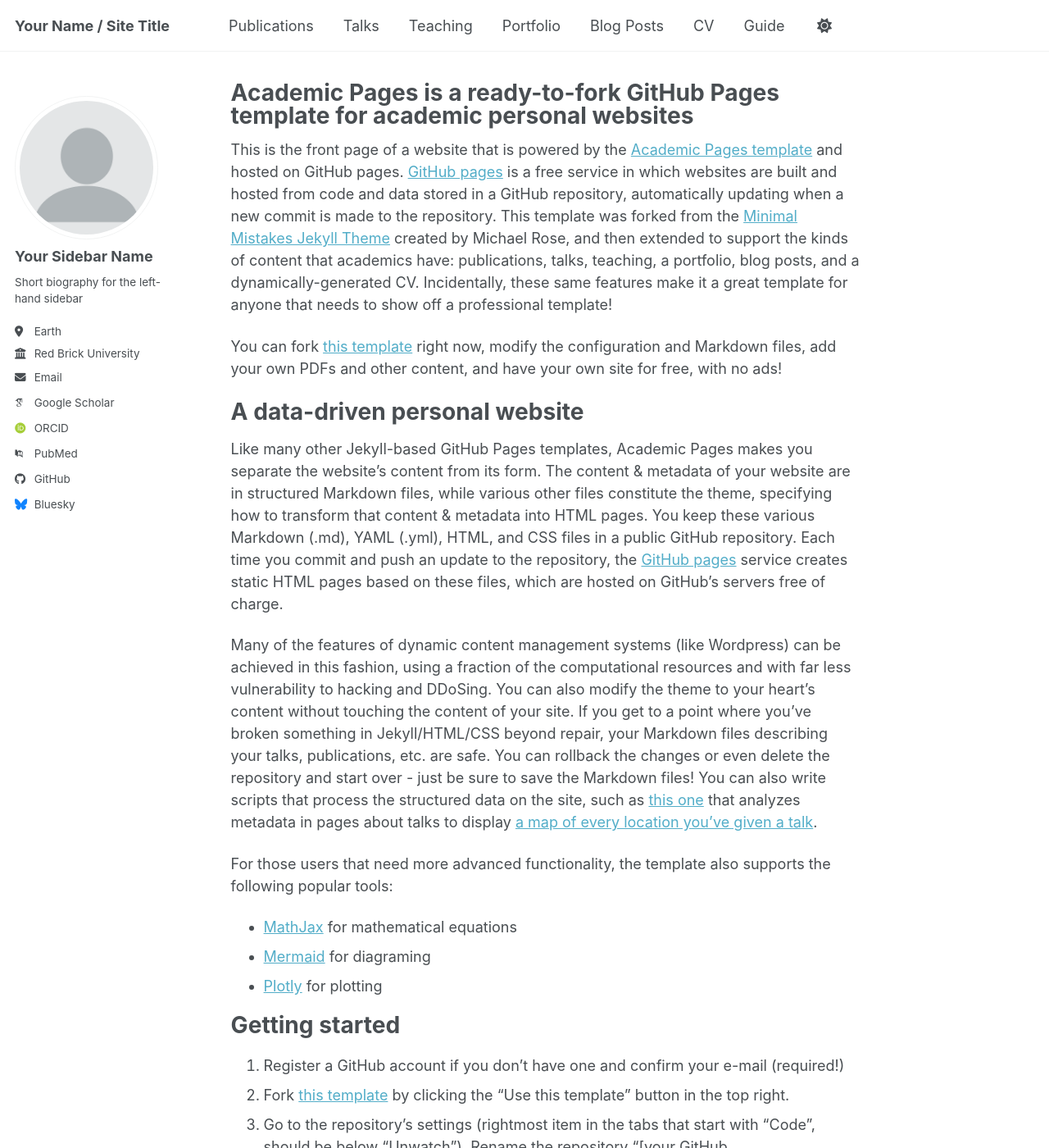
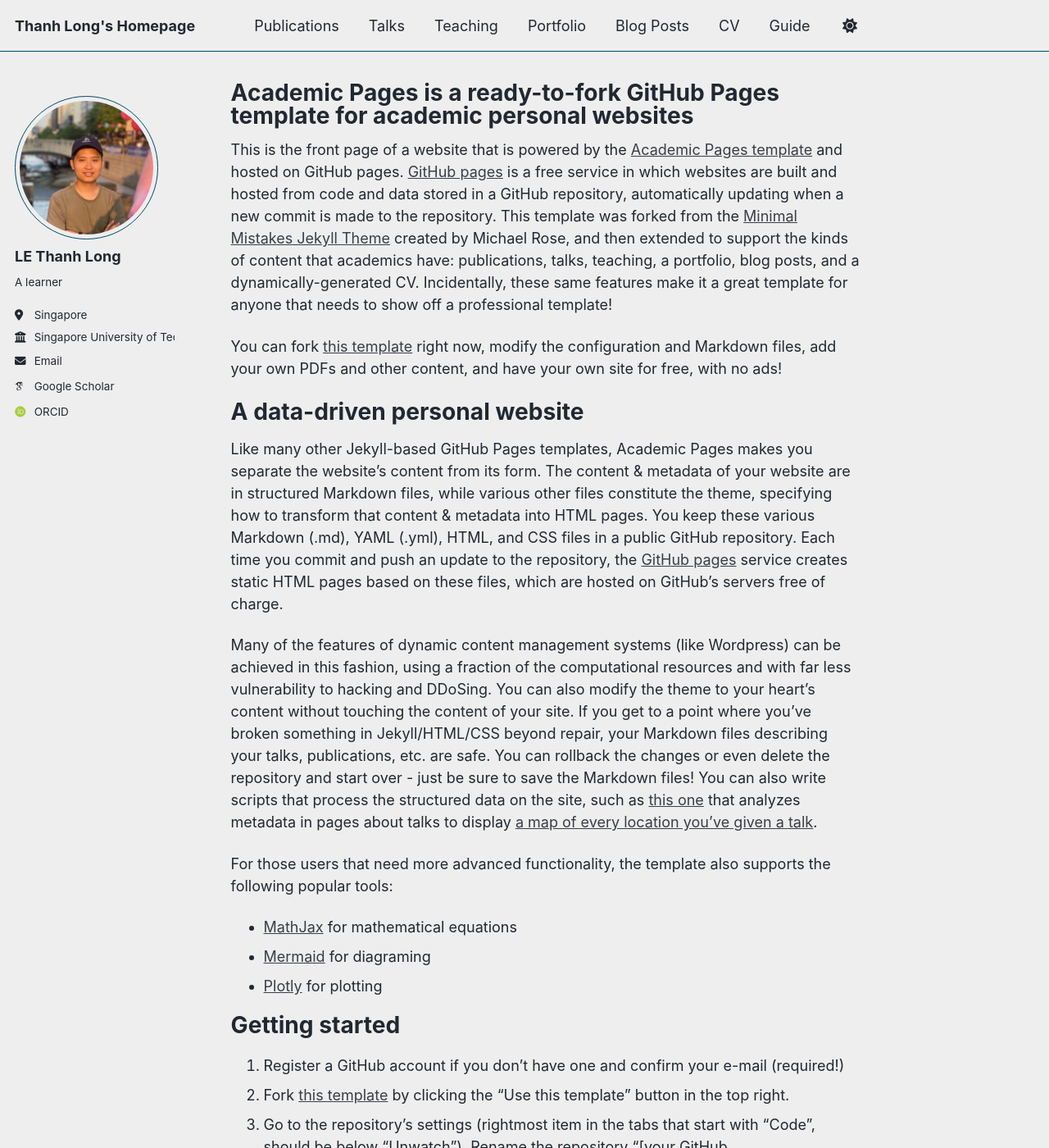
Before and after one commit to thanhlongvt98/thanhlongvt98.github.io, a Jekyll site: the page built from _pages/about.md, in a window 1280 px wide and 1400 px high. Shown: the whole window at 82% size. Built offline with Jekyll 4.4.1, drawn with Linux system fonts in a browser that asks for light colours; some web fonts are replaced; a script bundle is joined from its source files by our own code; library files that are not in the unit come from our copies; some of the changed text lies outside the part shown.

Commit message:
modify the title

```diff
--- a/_config.yml
+++ b/_config.yml
@@ -8,15 +8,15 @@
 
 # Basic Site Settings
 locale                   : "en-US"
-site_theme               : "default" # Currently available options are "default", "air"
-title                    : "Your Name / Site Title"
+site_theme               : "air" # Currently available options are "default", "air"
+title                    : "Thanh Long's Homepage"
 title_separator          : "-"
-name                     : &name "Your Name"
-description              : &description "Your Name's academic portfolio"   # Update this with a general description of your site, this is the default if not overridden by a page
-url                      : https://academicpages.github.io # The base hostname & protocol for your site e.g. "https://[your GitHub username].github.io",
+name                     : &name "Le Thanh Long"
+description              : &description "Thanh Long's academic portfolio"   # Update this with a general description of your site, this is the default if not overridden by a page
+url                      : https://thanhlongvt98.github.io # The base hostname & protocol for your site e.g. "https://[your GitHub username].github.io",
                                                            # or if you already have some other page hosted on Github then use "https://[your GitHub username].github.io/[Your Repo Name]"
 baseurl                  : "" # the subpath of your site, e.g. "/blog"
-repository               : "academicpages/academicpages.github.io"
+repository               : "thanhlongvt98/thanhlongvt98.github.io"
 
 # Site Author - The following control what appear as part of the author content on the side bar.
 #               If a field is blank the icon and link will not appear, otherwise it will be shown.
@@ -24,24 +24,24 @@
 author:
   # Biographic information
   avatar           : "profile.png"
-  name             : "Your Sidebar Name"
+  name             : "LE Thanh Long"
   pronouns         : # example: "she/her"
-  bio              : "Short biography for the left-hand sidebar"
-  location         : "Earth"
-  employer         : "Red Brick University"
+  bio              : "A learner"
+  location         : "Singapore"
+  employer         : "Singapore University of Technology and Design"
   uri              : # URL
-  email            : "none@example.org"
+  email            : "long_le@mymail.sutd.edu.sg"
 
   # Academic websites
   academia         : # URL
   arxiv            : # URL - Update with the correct link to your profile
-  googlescholar    : "https://scholar.google.com/citations?user=PS_CX0AAAAAJ"
+  googlescholar    : "https://scholar.google.com/citations?user=wPcosiMAAAAJ&hl=en"
   inspire-hep      : # URL
   impactstory      : # URL
-  orcid            : "https://orcid.org/yourorcidurl"
+  orcid            : "https://orcid.org/0009-0004-7655-3434"
   semantic         : # URL
   ssrn             : # URL
-  pubmed           : "https://www.ncbi.nlm.nih.gov/pubmed/?term=john+snow"
+  pubmed           : # "https://www.ncbi.nlm.nih.gov/pubmed/?term=john+snow"
   researchgate     : # URL
   scopus           : # URL
   zotero           : # URL
@@ -51,13 +51,13 @@
   bitbucket        : # Username - Update with your username on the site
   codepen          : # Username
   dribbble         : # Username
-  github           : "academicpages"
+  github           : # "academicpages"
   kaggle           : # Username
   stackoverflow    : # User number or user number and name (i.e., use "1" or "1/jeff-atwood")
 
   # Social media
   artstation       : # Username
-  bluesky          : "bsky.app" # Replace this with you Bluesky username
+  bluesky          : # "bsky.app" # Replace this with you Bluesky username
   facebook         : # Username
   flickr           : # Username
   foursquare       : # Username
```
Also changed, not shown: images/profile.png.
